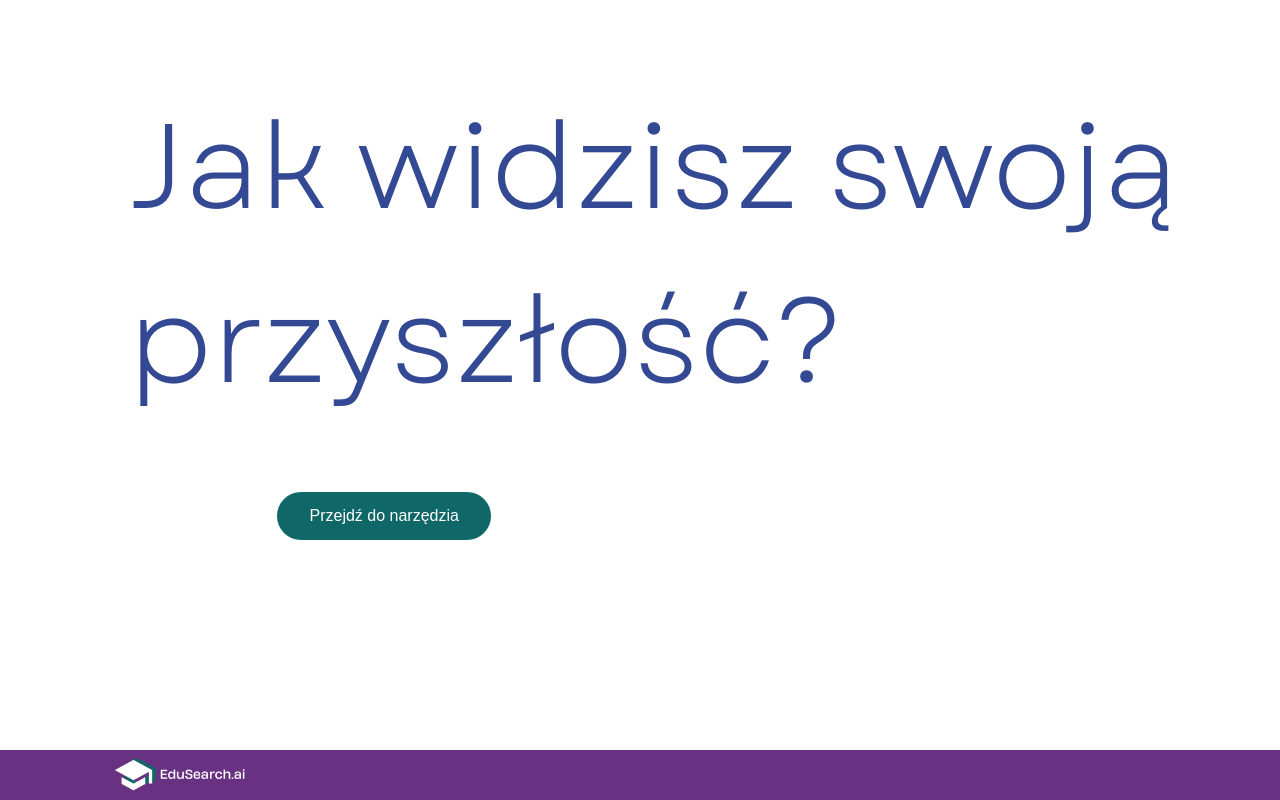
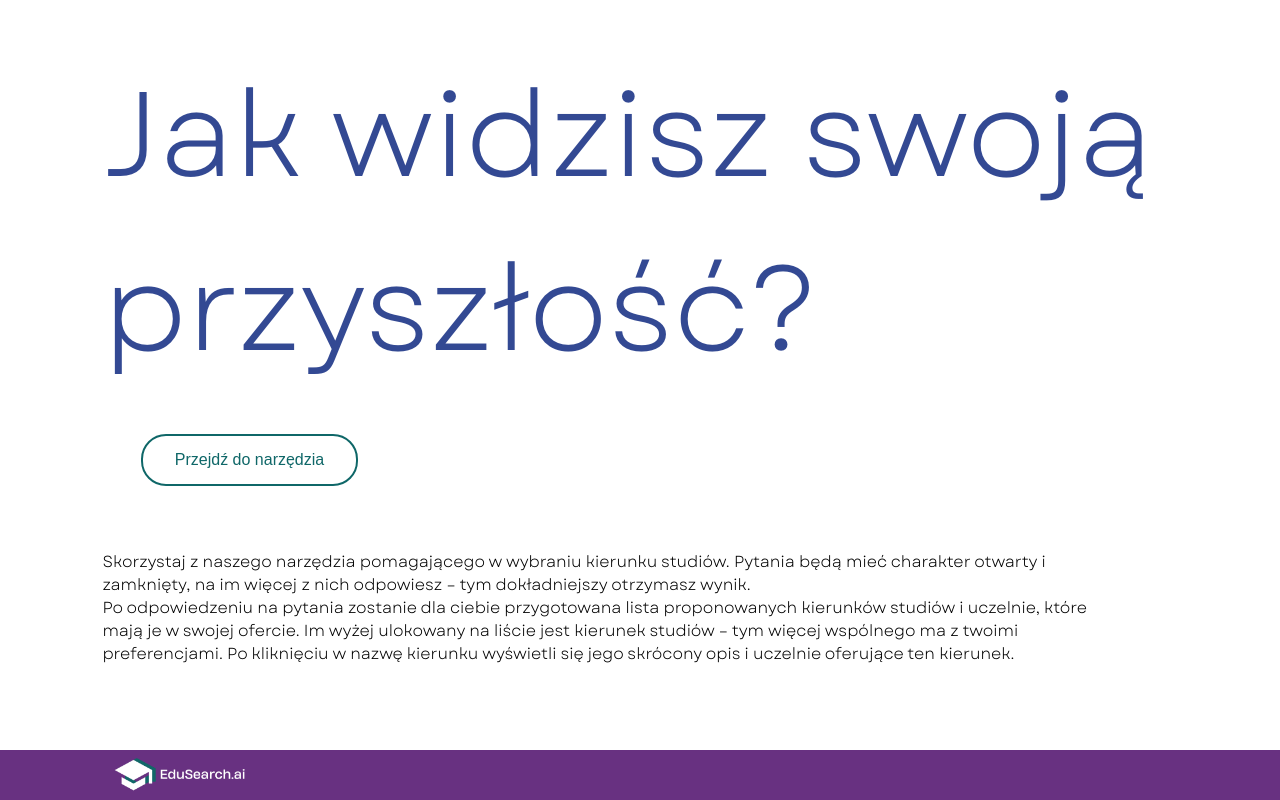
Before and after one commit to JanFidor/GolemYeah, a React (Create React App) app in the folder web_app/frontend/: page / in a window 1280 px wide. In both pictures the pointer is over the button "Przejdź do narzędzia". Built offline with nearby package versions, Linux system fonts and the light colour scheme.

Commit message:
Update hover buttons

```diff
--- a/web_app/frontend/src/assets/styles/unitool.css
+++ b/web_app/frontend/src/assets/styles/unitool.css
@@ -56,7 +56,6 @@ textarea {
 
 button {
     background-color: #334993;
-    border: none;
     color: white;
     padding: 15px 32px;
     margin-top: 0;
@@ -66,6 +65,21 @@ button {
     font-size: 14px;
     border-radius: 25px;
     margin-left: 11%;
+    border: 2px solid white;
+}
+
+button:hover {
+    background-color: white;
+    color: #334993;
+    padding: 15px 32px;
+    margin-top: 0;
+    text-align: center;
+    text-decoration: none;
+    display: inline-block;
+    font-size: 14px;
+    border-radius: 25px;
+    margin-left: 11%;
+    border: 2px solid #334993;
 }
 
 ul {
@@ -90,6 +104,15 @@ li {
 .button-bottom {
     margin-bottom: 8%;
     margin-top: 2%;
+    border: 2px solid white;
+}
+
+.button-bottom:hover {
+    margin-bottom: 8%;
+    margin-top: 2%;
+    border: 2px solid #0f6768;
+    background-color: white;
+    color:  #0f6768
 }
 
 .button-tb:hover{
@@ -114,7 +137,6 @@ table {
     height: 100%;
     width: 40vw;
     padding-bottom: 10px;
-
 }
 
 .result-div{
@@ -151,4 +173,10 @@ select {
 
 .button-back {
     margin-left: 15%;
+    border: 2px solid white;
 }
+
+.button-back:hover {
+    margin-left: 15%;
+    border: 2px solid #334993;
+}
--- a/web_app/frontend/src/assets/styles/welcome.css
+++ b/web_app/frontend/src/assets/styles/welcome.css
@@ -2,9 +2,9 @@
     color: #334993;
     font-size: 120px;
     font-family: "GaretBook";
-    padding-top: 10vh;
+    padding-top: 6vh;
     text-align: left;
-    padding-left: 10%;
+    padding-left: 8%;
 }
 
 .button-div {
@@ -14,12 +14,31 @@
 
 .button-tool {
     background-color: #0f6768;
-    border: none;
     color: white;
-    padding: 15px 32px;
     text-align: center;
     text-decoration: none;
     display: inline-block;
     font-size: 16px;
     border-radius: 25px;
+    margin-top: 3%;
+    border: 2px solid white;
 }
+
+.button-tool:hover {
+    background-color: white;
+    border: 2px solid #0f6768;
+    color: #0f6768;
+    text-align: center;
+    text-decoration: none;
+    display: inline-block;
+    font-size: 16px;
+    border-radius: 25px;
+    margin-top: 3%;
+}
+
+.app-descr {
+    font-family: "GaretBook";
+    padding-left: 8%;
+    width: 80%;
+    padding-top: 0;
+}
--- a/web_app/frontend/src/components/welcomeView.jsx
+++ b/web_app/frontend/src/components/welcomeView.jsx
@@ -13,8 +13,16 @@ const WelcomeView = () => {
         <div className="welcome-title">
             Jak widzisz swoją przyszłość?
         </div>
+            <button className={"button-tool"} onClick={handleClick}>Przejdź do narzędzia</button>
             <div className={"button-div"}>
-            <button className={"button-tool"} onClick={handleClick}>Przejdź do narzędzia</button>
+
+            </div>
+            <div className={"app-descr"}>
+                Skorzystaj z naszego narzędzia pomagającego w wybraniu kierunku studiów. Pytania będą mieć charakter otwarty i zamknięty, na im więcej z nich odpowiesz – tym dokładniejszy otrzymasz wynik.
+            </div>
+
+            <div className={"app-descr"}>
+                Po odpowiedzeniu na pytania zostanie dla ciebie przygotowana lista proponowanych kierunków studiów i uczelnie, które mają je w swojej ofercie. Im wyżej ulokowany na liście jest kierunek studiów – tym więcej wspólnego ma z twoimi preferencjami. Po kliknięciu w nazwę kierunku wyświetli się jego skrócony opis i uczelnie oferujące ten kierunek.
             </div>
         <Footer/>
         </>
```
